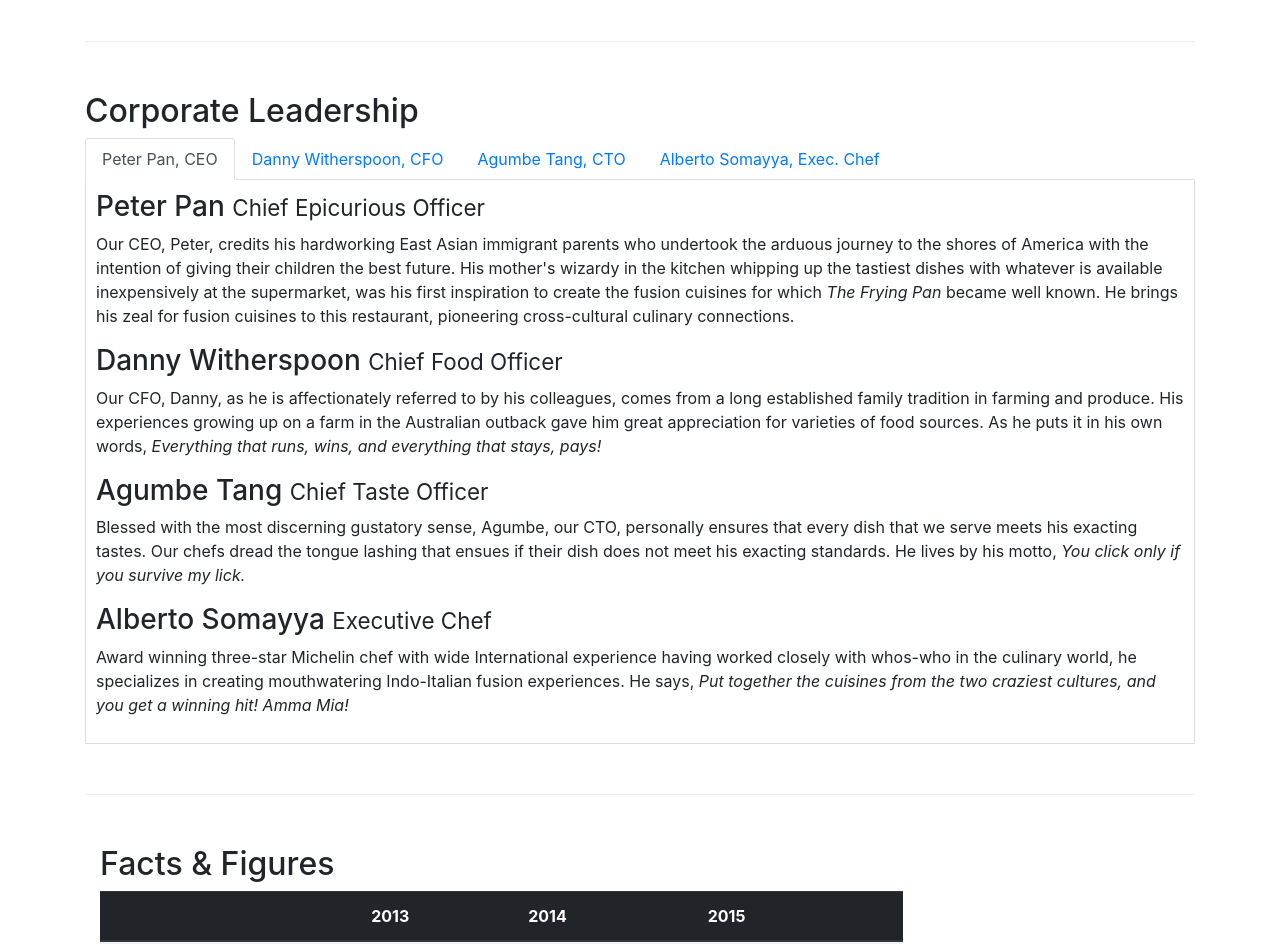
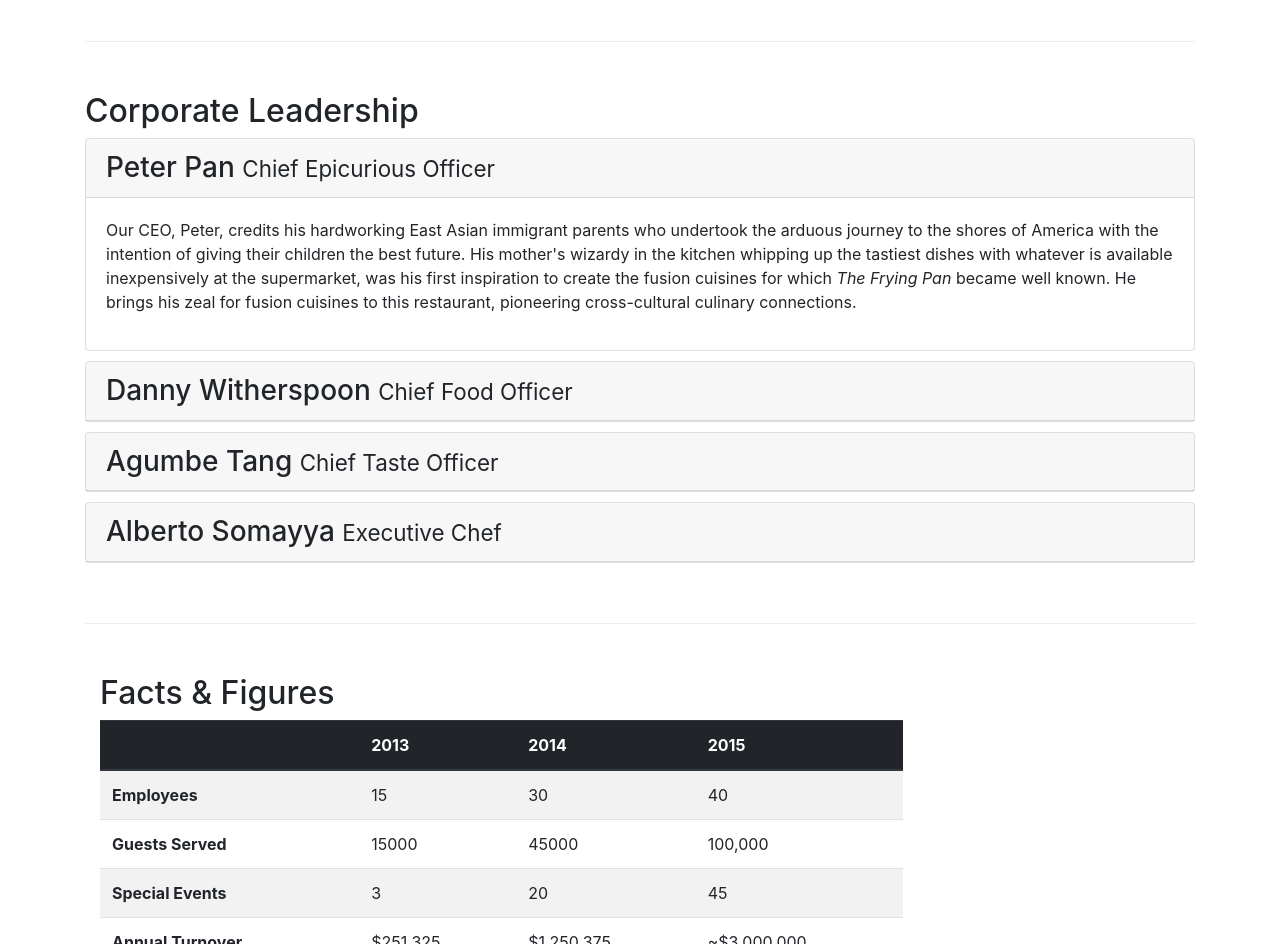
Before and after one commit to Rey-commits/-week2-FullStack-WebDev-HongKong, a website: page aboutus.html in a window 1280 px wide. Shown: the part 940-1884 px from the top of the page. Drawn offline with nearby package versions, Linux system fonts and the light colour scheme.

Commit message:
Accordion have been added to aboutus,html

```diff
--- a/aboutus.html
+++ b/aboutus.html
@@ -105,55 +105,63 @@
       <div class="col-xs-12">
         <h2>Corporate Leadership</h2>
 
-        <ul class="nav nav-tabs">
-          <li class="nav-item">
-            <a class="nav-link active" href="#peter"
-              role="tab" data-toggle="tab">Peter Pan, CEO</a>
-          </li>
-          <li class="nav-item">
-            <a class="nav-link" href="#danny" role="tab"
-              data-toggle="tab">Danny Witherspoon, CFO</a>
-          </li>
-          <li class="nav-item">
-            <a class="nav-link" href="#agumbe"role="tab"
-              data-toggle="tab">Agumbe Tang, CTO</a>
-          </li>
-          <li class="nav-item">
-            <a class="nav-link" href="#alberto" role="tab"
-              data-toggle="tab">Alberto Somayya, Exec. Chef</a>
-          </li>
-       </ul>
 
 
-        <div class="tab-content">
-          <div role="tabpanel" class="tab-pane fade show active" id="peter">
-            <h3>Peter Pan <small>Chief Epicurious Officer</small></h3>
+
+        <div id="accordion">
+          <div class="card">
+            <div class="card-header" role="tab" id="peterhead">
+              <h3 class="mb-0"><a data-toggle="collapse" data-target="#peter"> Peter Pan <small>Chief Epicurious Officer</small></a></h3>
+            </div>
+            <div role="tabpanel" class="collapse show" id="peter" data-parent="#accordion">
+              <div class="card-body">
                   <p class="d-none d-sm-block">Our CEO, Peter, credits his hardworking East Asian immigrant parents who undertook the arduous journey to the shores of America with the intention of giving their children the best future. His mother's wizardy in
                   the kitchen whipping up
                   the tastiest dishes with whatever is available inexpensively at the supermarket, was his first inspiration to create the fusion cuisines for which <em>The Frying Pan</em> became well known. He brings his zeal for fusion cuisines to this
                   restaurant, pioneering cross-cultural culinary connections.</p>
               </div>
+            </div>
+          </div>
 
-          <div role="tabpanel" class="tab-pane fade show active" id="danny">
-            <h3>Danny Witherspoon <small>Chief Food Officer</small></h3>
+          <div class="card">
+            <div class="card-header" role="tab" id="dannyhead">
+              <h3 class="mb-0"><a data-toggle="collapse" data-target="#danny">Danny Witherspoon <small>Chief Food Officer</small></a> </h3>
+            </div>
+            <div class="collapse" id="danny" data-parent="#accordion">
+              <div class="card-body">
                 <p class="d-none d-sm-block">Our CFO, Danny, as he is affectionately referred to by his colleagues, comes from a long established family tradition in farming and produce. His experiences growing up on a farm in the Australian outback gave him
                   great appreciation for
                   varieties of food sources. As he puts it in his own words, <em>Everything that runs, wins, and everything that stays, pays!</em></p>
               </div>
+            </div>
+          </div>
 
-          <div role="tabpanel" class="tab-pane fade show active" id="agumbe">
-            <h3>Agumbe Tang <small>Chief Taste Officer</small></h3>
+          <div class="card">
+            <div class="card-header" role="tab" id="agumbehead">
+              <h3 class="mb-0"><a data-toggle="collapse" data-target="#agumbe">Agumbe Tang <small>Chief Taste Officer</small></a></h3>
+            </div>
+            <div class="collapse" id="agumbe" data-parent="#accordion">
+              <div class="card-body">
                 <p class="d-none d-sm-block">Blessed with the most discerning gustatory sense, Agumbe, our CTO, personally ensures that every dish that we serve meets his exacting tastes. Our chefs dread the tongue lashing that ensues if their dish does not
                   meet his exacting
                   standards. He lives by his motto, <em>You click only if you survive my lick.</em></p>
               </div>
+            </div>
+          </div>
 
-          <div role="tabpanel" class="tab-pane fade show active" id="alberto">
-              <h3>Alberto Somayya <small>Executive Chef</small></h3>
+          <div class="card">
+            <div class="card-header" role="tab" id="albertohead">
+              <h3 class="mb-0"><a data-toggle="collapse" data-target="#alberto">Alberto Somayya <small>Executive Chef</small></a></h3>
+            </div>
+            <div class="collapse" id="alberto" data-parent="#accordion">
+              <div class="card-body">
                 <p class="d-none d-sm-block">Award winning three-star Michelin chef with wide International experience having worked closely with whos-who in the culinary world, he specializes in creating mouthwatering Indo-Italian fusion experiences. He
                   says, <em>Put together the
                   cuisines from the two craziest cultures, and you get a winning hit! Amma Mia!</em></p>
               </div>
+            </div>
+          </div>
+
 
         </div>
 
```
Lines whose indentation alone changed are shown as unchanged.
